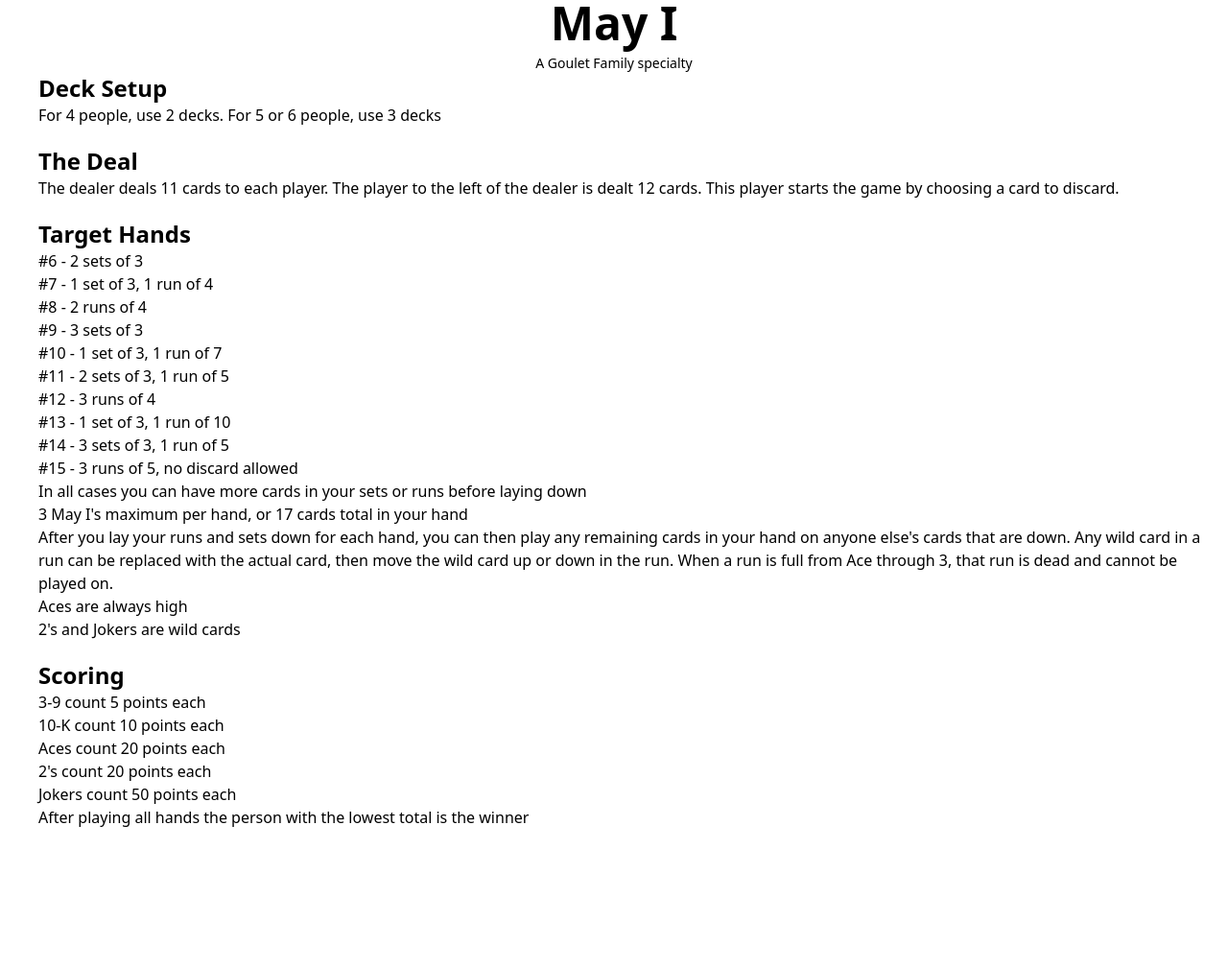
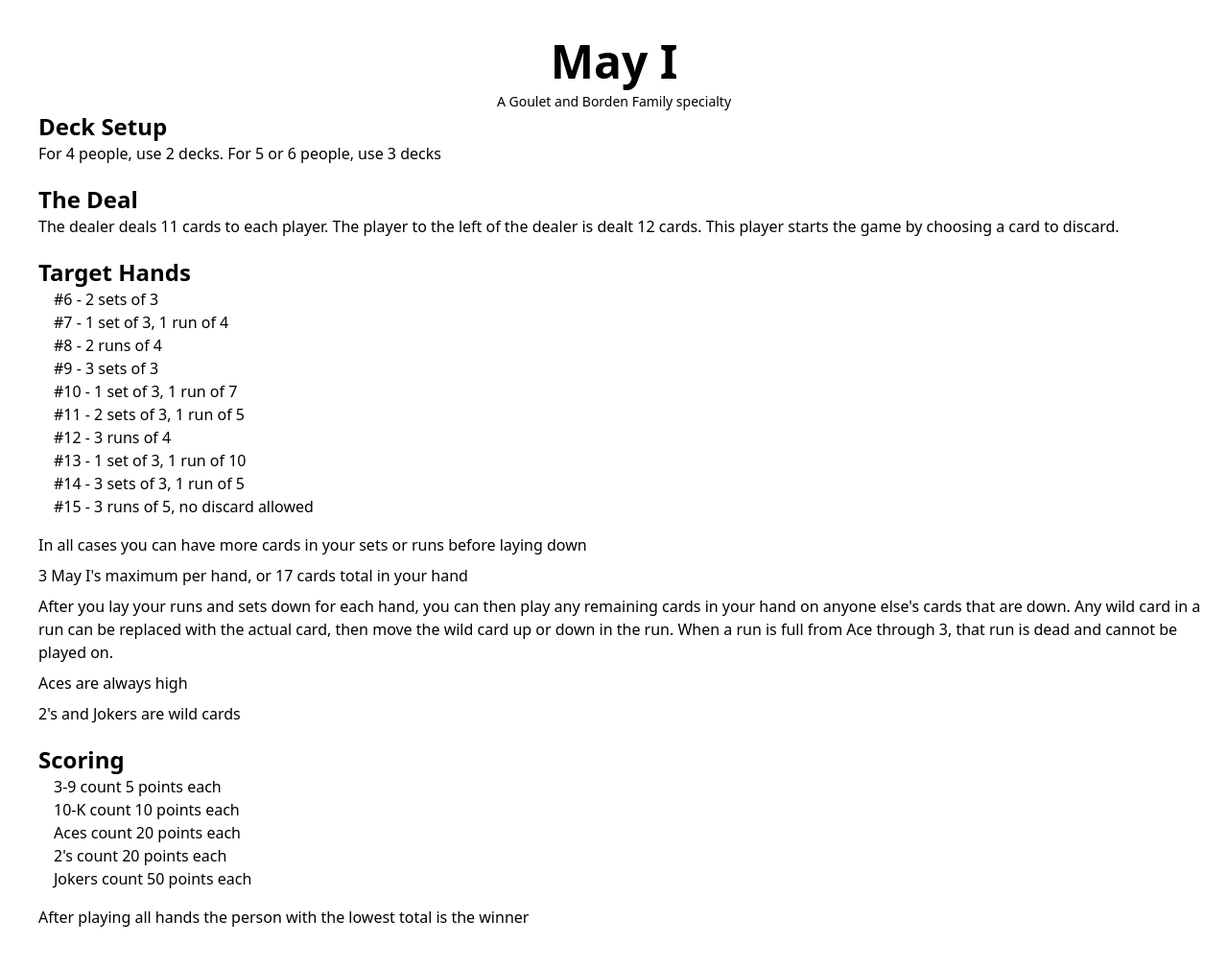
Before and after one commit to FatBoyXPC/mayi, a plain HTML site: page index.html in a window 1280 px wide. Shown: the whole page at 96% size. Before the commit the page ends 864 px from the top, so only its background shows below. Drawn offline with nearby package versions, Linux system fonts and the light colour scheme.

Commit message:
A bit more basic styling

```diff
--- a/index.html
+++ b/index.html
@@ -5,9 +5,9 @@
         <script src="https://cdn.tailwindcss.com"></script>
         <title>May I</title>
     </head>
-    <body>
+    <body class="pt-10">
         <h1 class="text-5xl font-extrabold text-center">May I</h1>
-        <p class="text-sm text-center mt-2">A Goulet Family specialty</p>
+        <p class="text-sm text-center mt-2">A Goulet and Borden Family specialty</p>
         <div class="pl-10">
             <h3 class="text-2xl font-bold">Deck Setup</h3>
             <p>For 4 people, use 2 decks. For 5 or 6 people, use 3 decks</p>
@@ -18,7 +18,7 @@
                 This player starts the game by choosing a card to discard.
             </p>
             <h3 class="text-2xl font-bold mt-5">Target Hands</h3>
-            <ul>
+            <ul class="pl-4">
                 <li>#6 - 2 sets of 3</li>
                 <li>#7 - 1 set of 3, 1 run of 4</li>
                 <li>#8 - 2 runs of 4</li>
@@ -30,9 +30,9 @@
                 <li>#14 - 3 sets of 3, 1 run of 5</li>
                 <li>#15 - 3 runs of 5, no discard allowed</li>
             </ul>
-            <p>In all cases you can have more cards in your sets or runs before laying down</p>
-            <p>3 May I's maximum per hand, or 17 cards total in your hand</p>
-            <p>
+            <p class="mt-4">In all cases you can have more cards in your sets or runs before laying down</p>
+            <p class="mt-2">3 May I's maximum per hand, or 17 cards total in your hand</p>
+            <p class="mt-2">
                 After you lay your runs and sets down for each hand, you can then
                 play any remaining cards in your hand on anyone else's cards that
                 are down. Any wild card in a <span>run</span> can be replaced with
@@ -40,17 +40,17 @@
                 When a run is full from Ace through 3, that run is dead and cannot
                 be played on.
             </p>
-            <p>Aces are always high</p>
-            <p>2's and Jokers are wild cards</p>
+            <p class="mt-2">Aces are always high</p>
+            <p class="mt-2">2's and Jokers are wild cards</p>
             <h3 class="text-2xl font-bold mt-5">Scoring</h3>
-            <ul>
+            <ul class="pl-4">
                 <li>3-9 count 5 points each</li>
                 <li>10-K count 10 points each</li>
                 <li>Aces count 20 points each</li>
                 <li>2's count 20 points each</li>
                 <li>Jokers count 50 points each</li>
             </ul>
-            <p>After playing all hands the person with the lowest total is the winner</p>
+            <p class="mt-4 pb-10">After playing all hands the person with the lowest total is the winner</p>
         </div>
     </body>
 </html>
```
